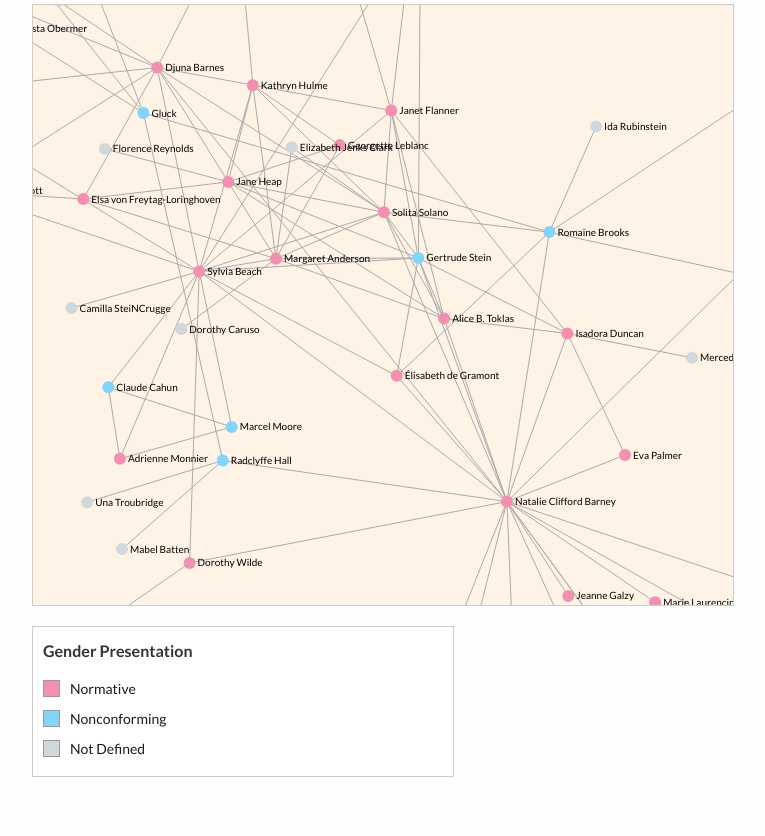
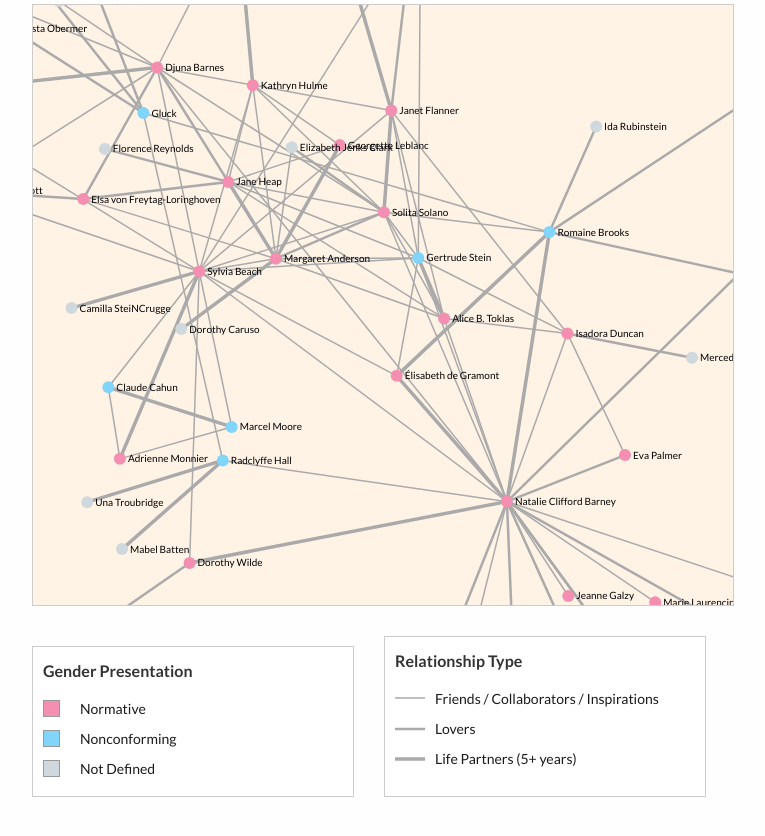
Before and after one commit to haliek/badGfs, a plain HTML site: page index.html in a window 1280 px wide. Shown: the part 1343-2179 px from the top of the page, without its empty margins (258-1023 px from the left). Drawn offline with nearby package versions, Linux system fonts and the light colour scheme; animation ran at ten frames a second.

Commit message:
updated edges with key

```diff
--- a/index.html
+++ b/index.html
@@ -57,6 +57,8 @@
     </div>
     <svg id="network" role="img" aria-label="Relationship network visualization showing connections among women"></svg>
 
+    <!-- Combined legends in a flex container -->
+    <div id="legends-container">
       <div id="legend">
         <h3>Gender Presentation</h3>
         <ul>
@@ -64,6 +66,25 @@
           <li><span class="legend-color" style="background-color: #81d4fa;"></span> Nonconforming</li>
           <li><span class="legend-color" style="background-color: #cfd8dc;"></span> Not Defined</li>
         </ul>
+      </div>
+
+      <div id="legend-edges">
+        <h3>Relationship Type</h3>
+        <ul>
+          <li>
+            <svg height="4" width="30"><line x1="0" y1="2" x2="30" y2="2" style="stroke:#aaa;stroke-width:1.5" /></svg>
+            Friends / Collaborators / Inspirations
+          </li>
+          <li>
+            <svg height="6" width="30"><line x1="0" y1="3" x2="30" y2="3" style="stroke:#aaa;stroke-width:2.5" /></svg>
+            Lovers
+          </li>
+          <li>
+            <svg height="8" width="30"><line x1="0" y1="4" x2="30" y2="4" style="stroke:#aaa;stroke-width:3.5" /></svg>
+            Life Partners (5+ years)
+          </li>
+        </ul>
+      </div>
     </div>
   </main>
 
--- a/network.js
+++ b/network.js
@@ -30,7 +30,7 @@ Promise.all([
 ]).then(([nodes, edges]) => {
   // Clean node and edge data
   nodes.forEach(d => {
-    d.id = d["ID "];  // remove trailing space
+    d.id = d["ID "];
     d.label = d.Label;
     d.gender = d["Gender "];
   });
@@ -38,12 +38,18 @@ Promise.all([
   edges.forEach(d => {
     d.source = d.Source;
     d.target = d.Target;
+    d.Weight = +d.Weight;  // ensure it's numeric
   });
 
   // Gender-based color scale
   const genderColor = d3.scaleOrdinal()
     .domain(["F", "NC", "nd"])
     .range(["#f48fb1", "#81d4fa", "#cfd8dc"]);
+
+  // Stroke width scale for edge weights
+  const weightScale = d3.scaleLinear()
+    .domain([1, 3])
+    .range([1.5, 3.5]);
 
   // Force simulation
   const simulation = d3.forceSimulation(nodes)
@@ -54,7 +60,8 @@ Promise.all([
   const link = zoomGroup.selectAll("line")
     .data(edges)
     .enter().append("line")
-    .attr("stroke", "#aaa");
+    .attr("stroke", "#aaa")
+    .attr("stroke-width", d => weightScale(d.Weight));
 
   const node = zoomGroup.selectAll("circle")
     .data(nodes)
--- a/styles.css
+++ b/styles.css
@@ -193,3 +193,61 @@ a:hover {
     height: 300px;
   }
 }
+#legend-edges {
+  margin-top: 10px;
+  padding: 10px;
+  background: #fff;
+  border: 1px solid #ccc;
+  max-width: 400px;
+  font-size: 14px;
+}
+
+#legend-edges ul {
+  list-style: none;
+  padding: 0;
+  margin: 0;
+}
+
+#legend-edges li {
+  display: flex;
+  align-items: center;
+  margin-bottom: 5px;
+  gap: 10px;
+}
+#legends-container {
+  display: flex;
+  flex-wrap: wrap;
+  gap: 30px;
+  margin-top: 20px;
+}
+
+#legend, #legend-edges {
+  background: #fff;
+  border: 1px solid #ccc;
+  padding: 10px;
+  font-size: 14px;
+  max-width: 300px;
+  flex: 1;
+}
+
+#legend h3,
+#legend-edges h3 {
+  margin: 0 0 10px;
+  font-size: 16px;
+  color: #333;
+}
+
+#legend ul,
+#legend-edges ul {
+  list-style: none;
+  padding: 0;
+  margin: 0;
+}
+
+#legend li,
+#legend-edges li {
+  display: flex;
+  align-items: center;
+  margin-bottom: 5px;
+  gap: 10px;
+}
```
Lines whose indentation alone changed are shown as unchanged.
